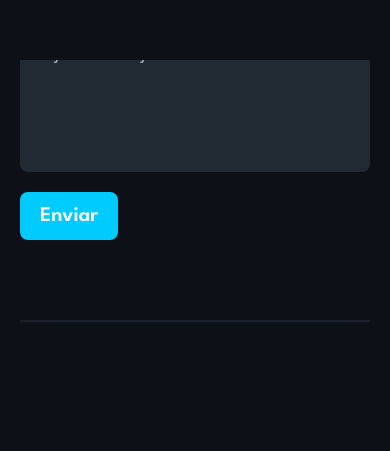
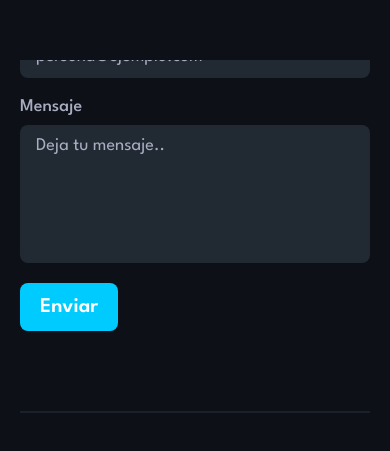
Before and after one commit to AlexisPaez11/website, a React (Create React App) app: page / in a window 390 px wide. Shown: the part 1966-2417 px from the top of the page. Before the commit the page ends 2368 px from the top, so only its background shows below. Built offline with nearby package versions, Linux system fonts and the light colour scheme.

Commit message:
form grid-area css modified

```diff
--- a/src/index.css
+++ b/src/index.css
@@ -1217,7 +1217,11 @@ footer {
         gap: 6rem;
     }
     .contact-section form {
-        column-gap: 1rem;
+        grid-template-areas:
+        "name name"
+        "email email"
+        "message message"
+        "submit submit";
     }
     .submit {
         width: max-content;
```
